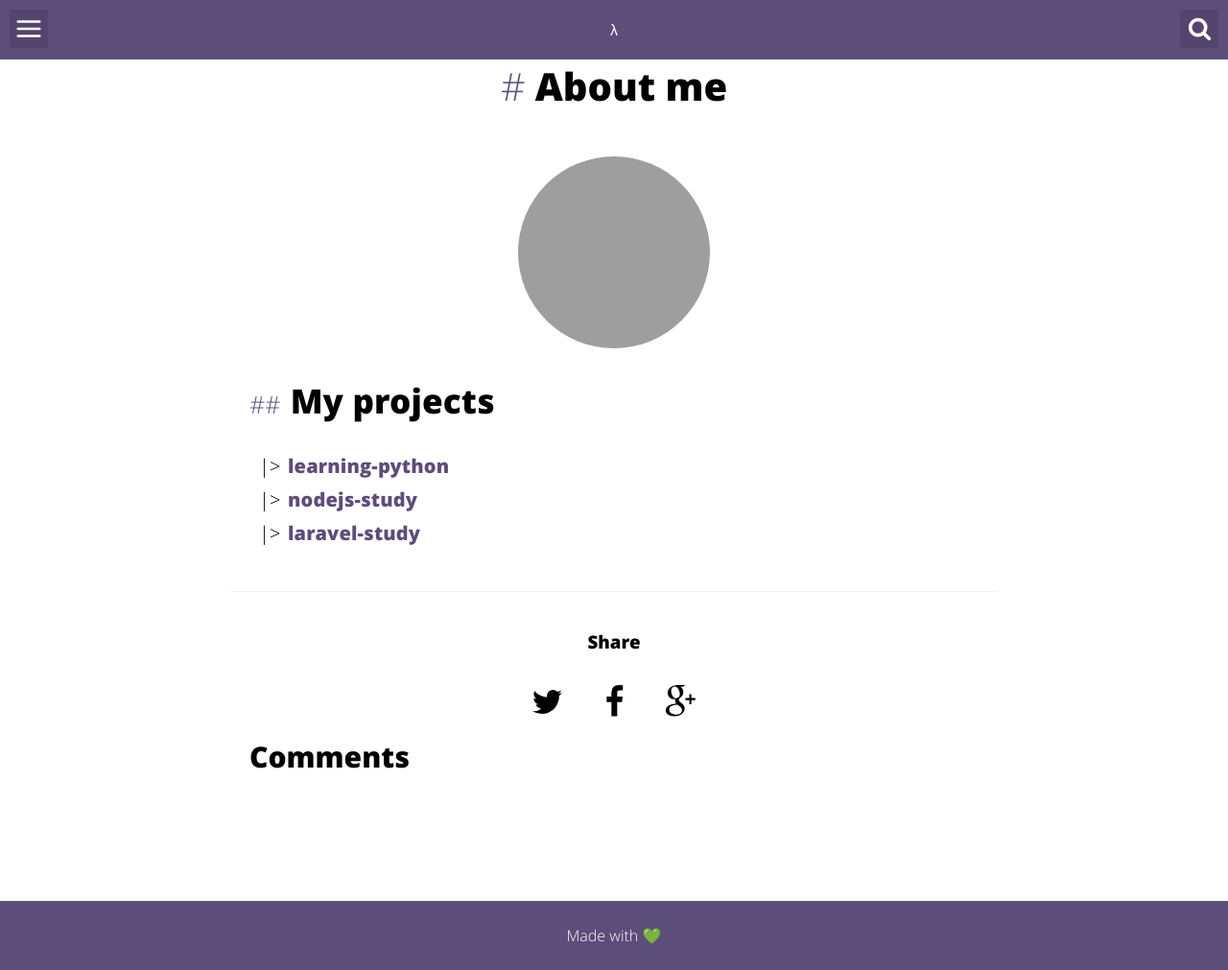
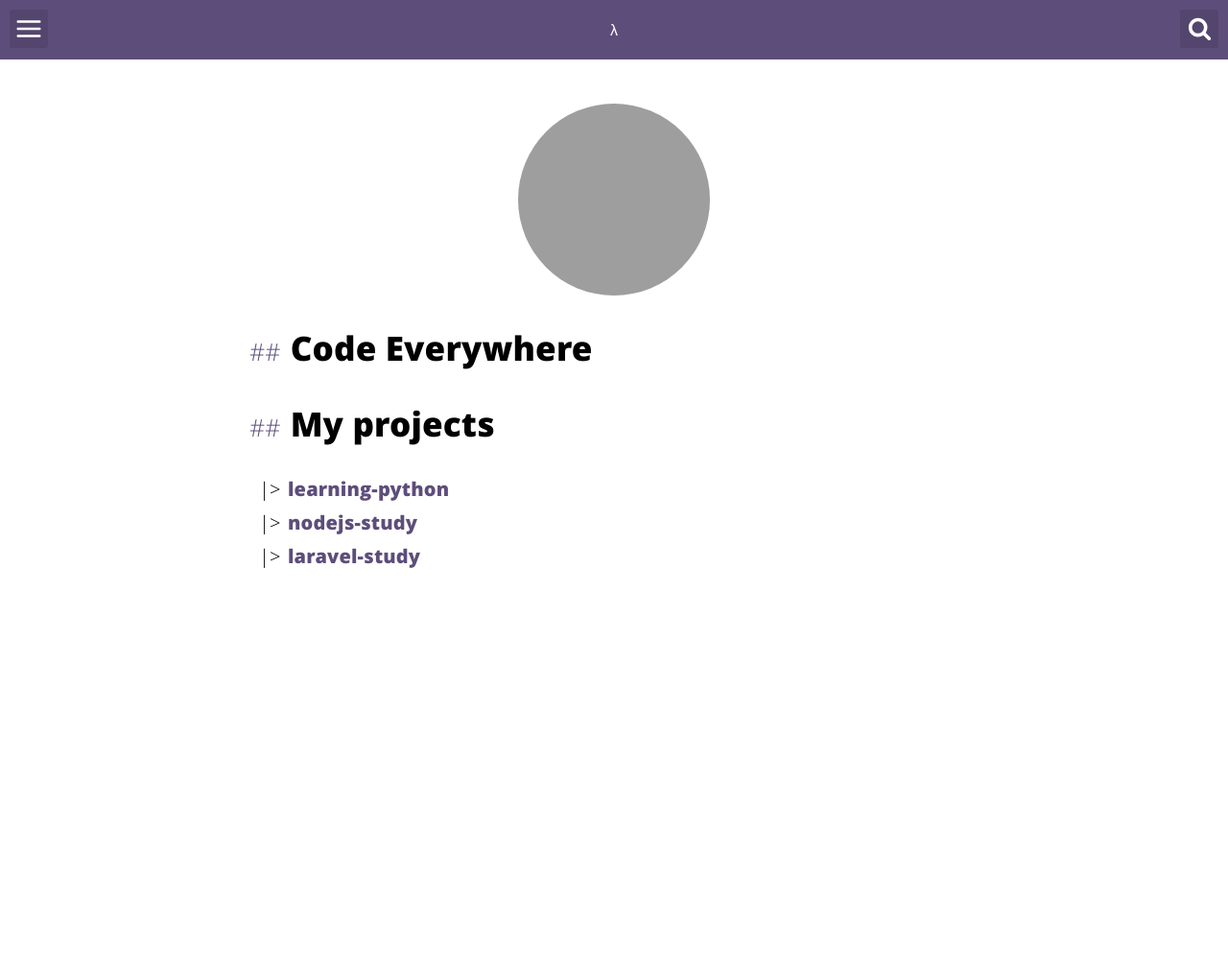
Before and after one commit to rainofpainki/rainofpainki.github.io, a Jekyll site: the page built from about.html, in a window 1280 px wide. Shown: the whole page at 96% size. Built offline with Jekyll 4.4.1, drawn with Linux system fonts in a browser that asks for light colours; comment, search, counter and statistics services are not loaded; after the commit the page ends 900 px from its top, so only the background shows below that; some of the changed text lies outside the part shown; grey boxes are pictures that could not be loaded.

Commit message:
add about me

```diff
--- a/about.html
+++ b/about.html
@@ -1,11 +1,14 @@
 ---
-layout: post
-title: "About me"
+layout: minimal
+title: "Code Everywhere"
 permalink: /about/index.html
 description: "About Me"
 ---
 
 <img itemprop="image" class="img-rounded about_perfil" src="{{site.profile_picture}}" alt="My profile">
+
+<h2>Code Everywhere</h2>
+
 
 <h2>My projects</h2>
 
```
